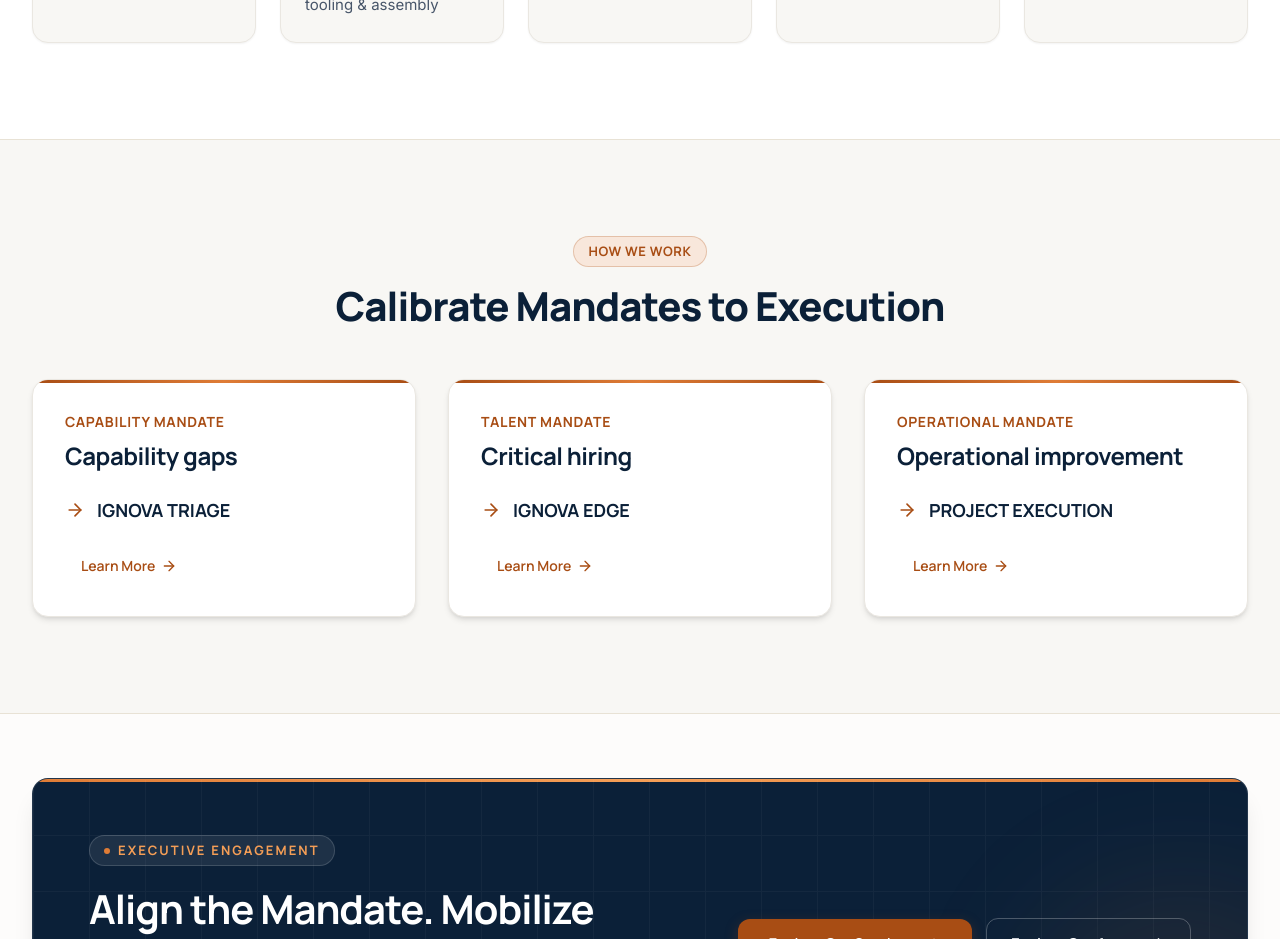
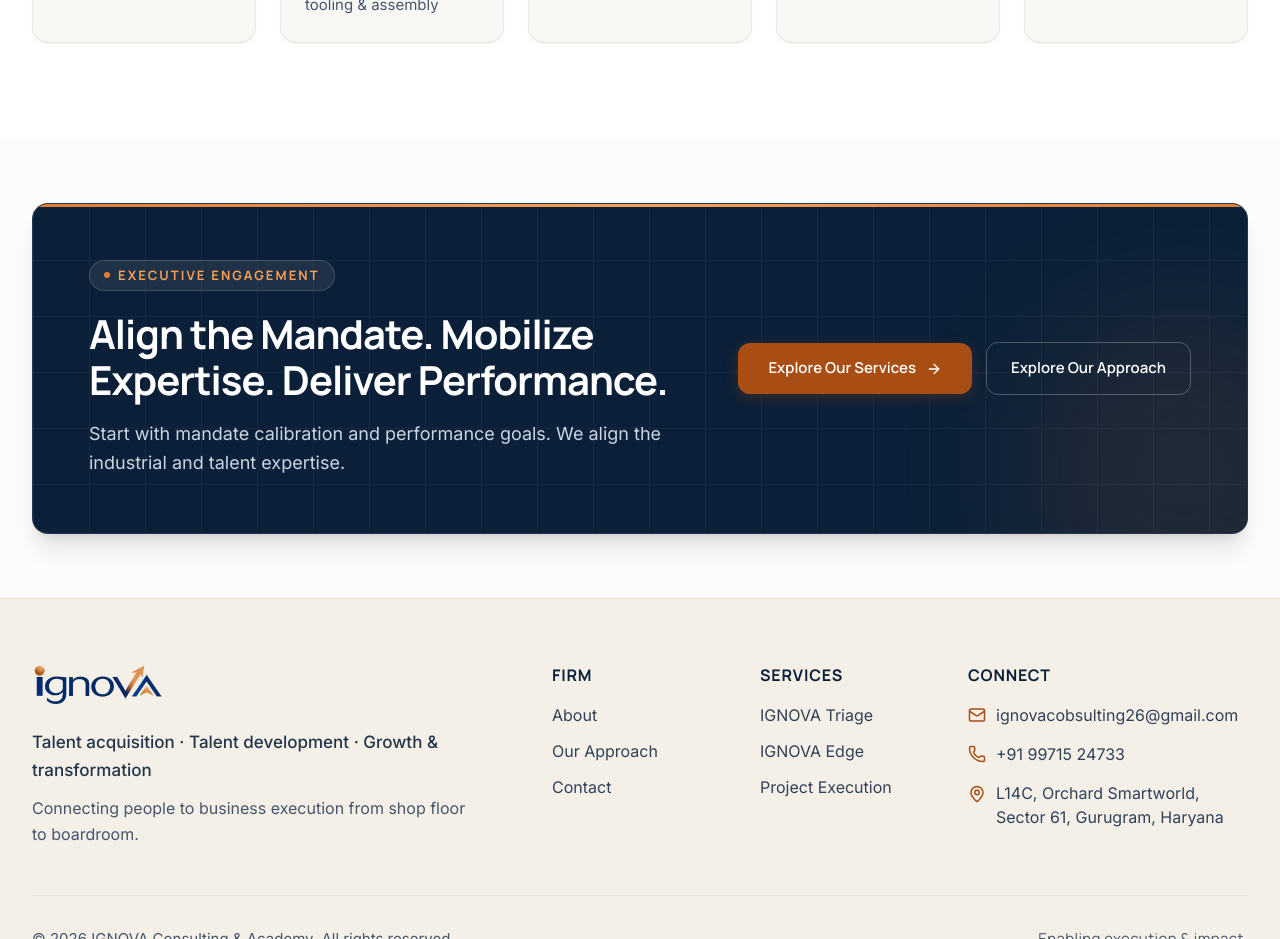
Before and after one commit to ayushprakash1010-jpg/Ignova, a Next.js app: page /about in a window 1280 px wide. Shown: the part 2580-3519 px from the top of the page. Built offline with nearby package versions, Linux system fonts and the light colour scheme; a web font is replaced by a local one.

Commit message:
chore(about): remove How We Work section from About page

```diff
--- a/src/app/about/page.tsx
+++ b/src/app/about/page.tsx
@@ -63,27 +63,6 @@ const capabilityPillars = [
     ...SERVICES.accelerate,
     subheading: "Accelerate Value Realization",
     icon: TrendingUp,
-  },
-];
-
-const howWeWork = [
-  {
-    tag: "Capability Mandate",
-    trigger: "Capability gaps",
-    solution: "IGNOVA TRIAGE",
-    href: "/services/triage",
-  },
-  {
-    tag: "Talent Mandate",
-    trigger: "Critical hiring",
-    solution: "IGNOVA EDGE",
-    href: "/services/edge",
-  },
-  {
-    tag: "Operational Mandate",
-    trigger: "Operational improvement",
-    solution: "PROJECT EXECUTION",
-    href: "/services/project-execution",
   },
 ];
 
@@ -279,61 +258,6 @@ export default function AboutPage() {
         </div>
       </section>
 
-      {/* ============ HOW WE WORK ============ */}
-      <section className="py-16 md:py-24 bg-cream border-y border-[#E8E2D5]">
-        <div className="max-w-7xl mx-auto px-4 sm:px-6 lg:px-8">
-          <SectionHeading
-            label="How We Work"
-            title="Calibrate Mandates to Execution"
-            centered
-          />
-
-          <div className="grid grid-cols-1 md:grid-cols-3 gap-8">
-            {howWeWork.map((item, index) => (
-              <motion.div
-                key={item.solution}
-                initial={{ opacity: 0, y: 30 }}
-                whileInView={{ opacity: 1, y: 0 }}
-                viewport={{ once: true }}
-                transition={{ duration: 0.5, delay: index * 0.15 }}
-                className="group relative bg-white rounded-2xl p-8 shadow-md hover:shadow-xl transition-all duration-300 border border-cream-dark hover:-translate-y-1 overflow-hidden"
-              >
-                {/* Top accent */}
-                <div className="absolute top-0 left-0 right-0 h-[3px] bg-gradient-to-r from-orange via-orange-light to-orange" />
-
-                <p
-                  className="text-sm font-bold uppercase tracking-wider text-orange mb-2"
-                  style={{ fontFamily: "var(--font-accent)" }}
-                >
-                  {item.tag}
-                </p>
-                <h3
-                  className="text-2xl font-bold text-navy mb-6"
-                  style={{ fontFamily: "var(--font-heading)" }}
-                >
-                  {item.trigger}
-                </h3>
-
-                <div className="flex items-center gap-3 mb-6">
-                  <ArrowRight className="w-5 h-5 text-orange flex-shrink-0" />
-                  <span
-                    className="text-lg font-bold text-navy"
-                    style={{ fontFamily: "var(--font-accent)" }}
-                  >
-                    {item.solution}
-                  </span>
-                </div>
-
-                <Button href={item.href} variant="ghost" size="sm">
-                  Learn More
-                  <ArrowRight className="w-4 h-4" />
-                </Button>
-              </motion.div>
-            ))}
-          </div>
-        </div>
-      </section>
-
       {/* ============ CTA BANNER ============ */}
       <CTABanner
         variant="navy"
```
